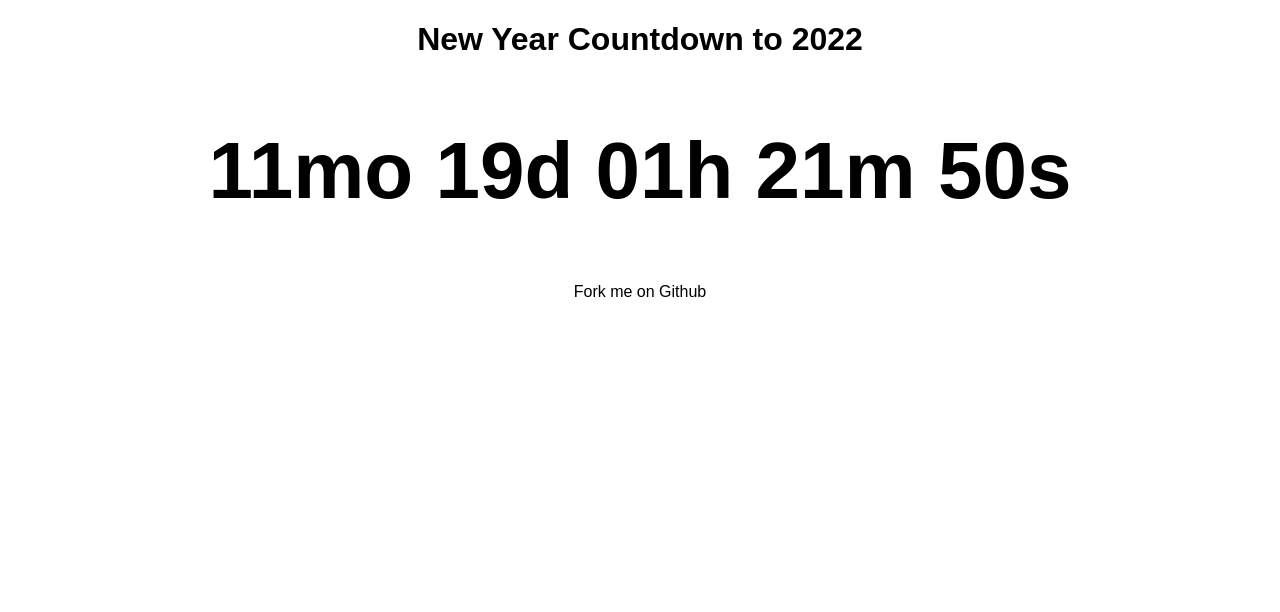
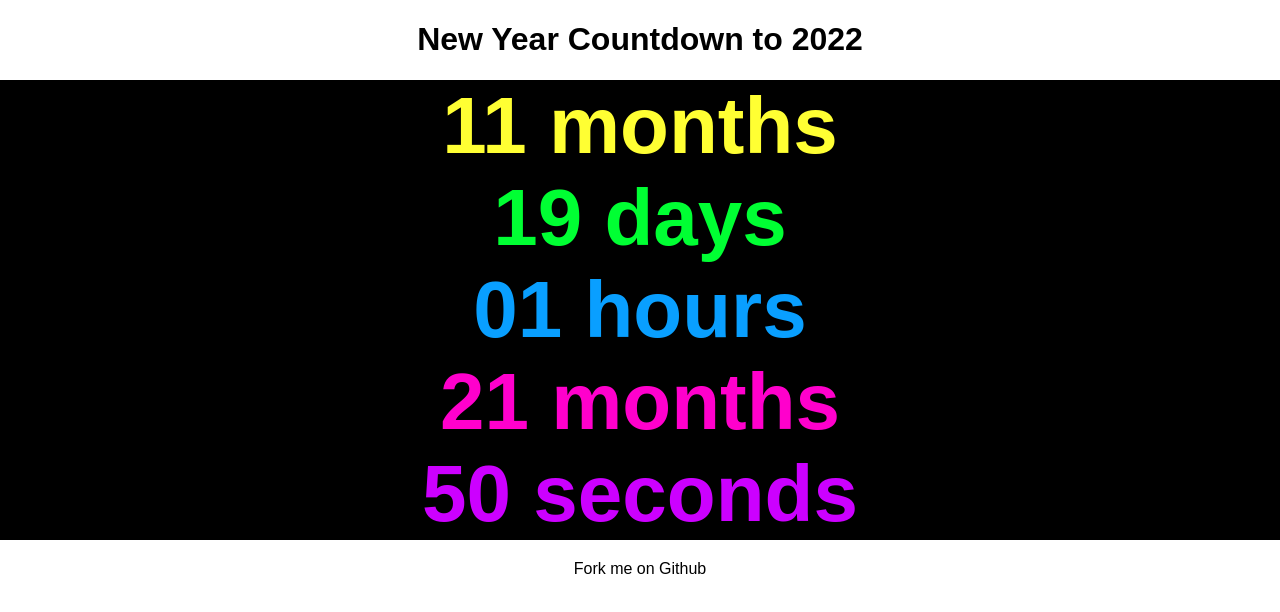
Before and after one commit to Gurenax/react-new-year-countdown, a React (Create React App) app: page / in a window 1280 px wide. Shown: the top 612 px of the page. Built offline with nearby package versions, Linux system fonts and the light colour scheme.

Commit message:
Update App

```diff
--- a/src/App.js
+++ b/src/App.js
@@ -1,4 +1,5 @@
 import React, { useState, useEffect } from 'react'
+import StyledText from "./components/StyledText";
 import Countdown from './components/Countdown'
 import './App.css'
 
@@ -18,7 +19,13 @@ const formatCountdownTextLabel = (digit, label, strict) => {
 
 const App = () => {
   const newYear = '2022';
-  const [countdownText, setCountdownText] = useState('');
+  // const [countdownText, setCountdownText] = useState('');
+  const [isNewYear, setIsNewYear] = useState(false);
+  const [monthsText, setMonthsText] = useState('');
+  const [daysText, setDaysText] = useState('');
+  const [hoursText, setHoursText] = useState('');
+  const [minutesText, setMinutesText] = useState('');
+  const [secondsText, setSecondsText] = useState('');
 
   useEffect(() => {
     const timer = newYear => {
@@ -32,7 +39,7 @@ const App = () => {
       const interval = 1000
 
       if (diffTime > 0) {
-        const id = setInterval(() => {
+        setInterval(() => {
           if (duration.asMilliseconds() > 0) {
             duration = moment.duration(
               duration.asMilliseconds() - interval,
@@ -40,19 +47,26 @@ const App = () => {
             )
 
             // Format the months/days/hours/mins/secs with labels
-            const months = formatCountdownTextLabel(duration.months(), 'mo ', true)
-            const days = formatCountdownTextLabel(duration.days(), 'd ', true)
-            const hours = formatCountdownTextLabel(duration.hours(), 'h ', true)
-            const mins = formatCountdownTextLabel(duration.minutes(), 'm ', true)
-            const secs = formatCountdownTextLabel(duration.seconds(), 's ', false)
+            // const months = formatCountdownTextLabel(duration.months(), 'mo ', true)
+            // const days = formatCountdownTextLabel(duration.days(), 'd ', true)
+            // const hours = formatCountdownTextLabel(duration.hours(), 'h ', true)
+            // const mins = formatCountdownTextLabel(duration.minutes(), 'm ', true)
+            // const secs = formatCountdownTextLabel(duration.seconds(), 's ', false)
 
-            setCountdownText(months + days + hours + mins + secs);
+            // setCountdownText(months + days + hours + mins + secs);
+            setMonthsText(formatCountdownTextLabel(duration.months(), ' months', true));
+            setDaysText(formatCountdownTextLabel(duration.days(), ' days', true));
+            setHoursText(formatCountdownTextLabel(duration.hours(), ' hours', true));
+            setMinutesText(formatCountdownTextLabel(duration.minutes(), ' months', true));
+            setSecondsText(formatCountdownTextLabel(duration.seconds(), ' seconds', false));
           } else {
-            setCountdownText('Happy New Year!');
+            // setCountdownText('Happy New Year!');
+            setIsNewYear(true);
           }
         }, interval);
       } else {
-        setCountdownText('Happy New Year!');
+        // setCountdownText('Happy New Year!');
+        setIsNewYear(true);
       }
     }
 
@@ -63,8 +77,45 @@ const App = () => {
   return (
     <div className="App">
       <h1>New Year Countdown to {newYear}</h1>
-      <Countdown text={countdownText} />
-      <a href="https://github.com/Gurenax/react-new-year-countdown">
+      {/* <Countdown text={countdownText} /> */}
+      {
+        !isNewYear ? (
+          <React.Fragment>
+            <StyledText backgroundColour="black" textColour="#FFFF33">
+              {monthsText}
+            </StyledText>
+            <StyledText backgroundColour="black" textColour="#00FF33">
+              {daysText}
+            </StyledText>
+            <StyledText backgroundColour="black" textColour="#099FFF">
+              {hoursText}
+            </StyledText>
+            <StyledText backgroundColour="black" textColour="#FF00CC">
+              {minutesText}
+            </StyledText>
+            <StyledText backgroundColour="black" textColour="#CC00FF">
+              {secondsText}
+            </StyledText>
+          </React.Fragment>
+        ) : (
+          <React.Fragment>
+            <StyledText backgroundColour="black" textColour="#FFFF33">
+              Happy
+            </StyledText>
+            <StyledText backgroundColour="black" textColour="#FF00CC">
+              New
+            </StyledText>
+            <StyledText backgroundColour="black" textColour="#099FFF">
+              Year
+            </StyledText>
+            <StyledText backgroundColour="black" textColour="#CC00FF">
+              {newYear}
+            </StyledText>
+          </React.Fragment>
+        )
+      }
+
+      <a href="https://github.com/Gurenax/react-new-year-countdown" style={{display:'block', marginTop: '20px'}}>
         Fork me on Github
       </a>
     </div>
```
